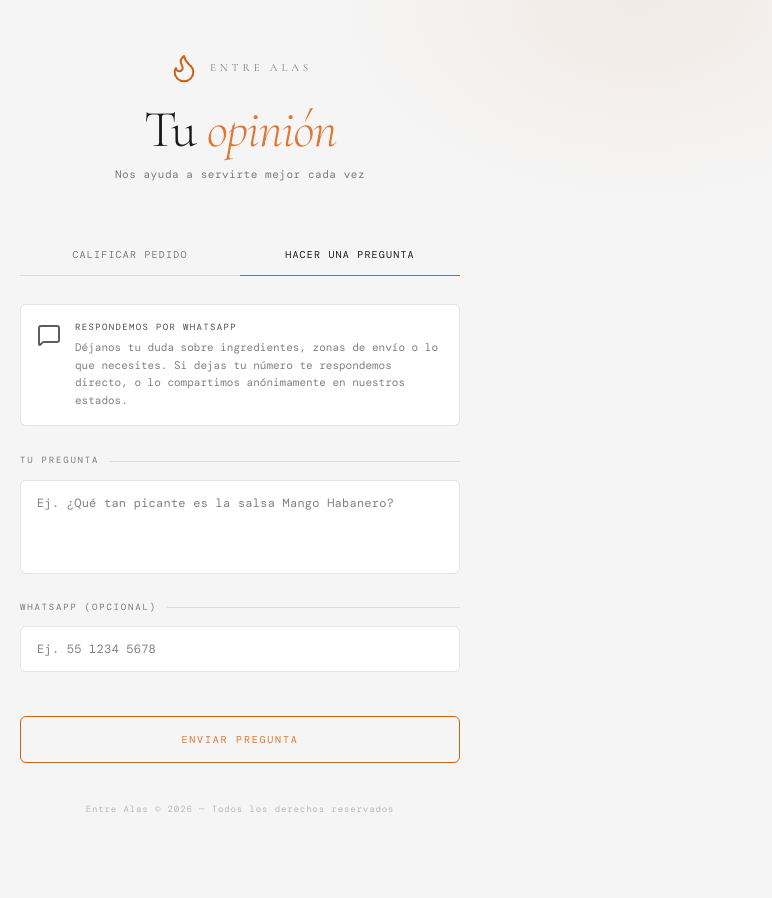
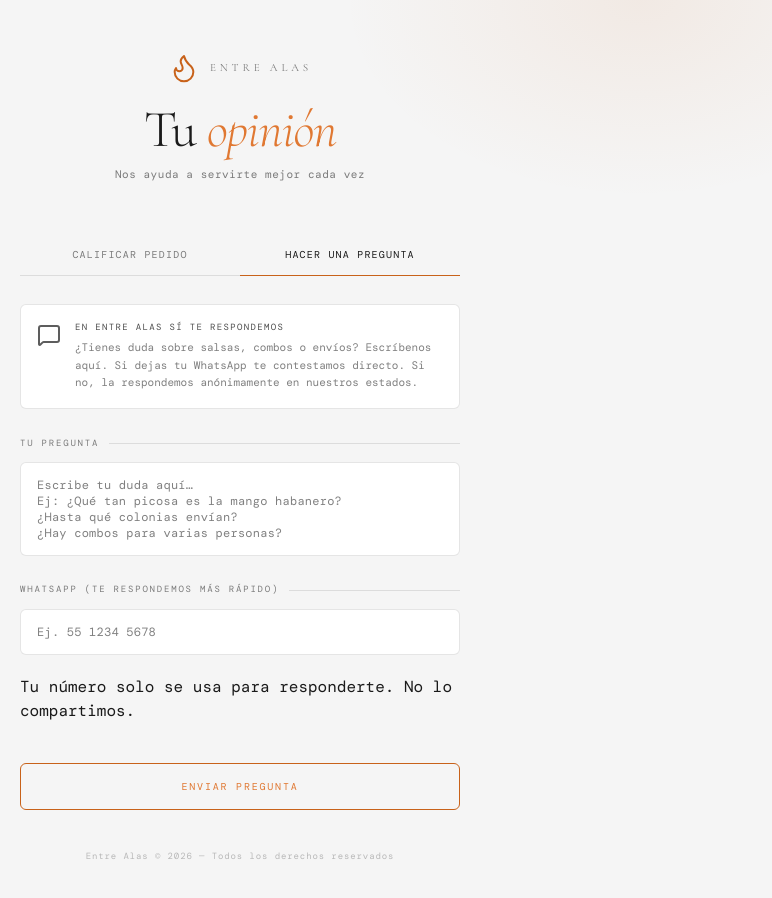
Before and after one commit to fdxruli/ea-panel-feed, a React (Vite) app: page /preguntas in a window 1280 px wide. Shown: the top 898 px of the page, without its empty margins (0-772 px from the left). Built offline with nearby package versions, Linux system fonts and the light colour scheme; no server answers; a web font is replaced by a local one.

Commit message:
Actualizar QuestionForm.tsx

```diff
--- a/src/components/QuestionForm.tsx
+++ b/src/components/QuestionForm.tsx
@@ -24,6 +24,7 @@ export function QuestionForm({ isActive }: QuestionFormProps) {
 
   const onSubmit = async (data: QuestionFormData) => {
     setMsg(null);
+
     try {
       const payload = {
         pregunta: data.pregunta,
@@ -33,50 +34,89 @@ export function QuestionForm({ isActive }: QuestionFormProps) {
       const { error } = await supabase.from('questions').insert([payload]);
       if (error) throw error;
 
-      setMsg({ type: 'success', text: 'Pregunta recibida — atento a nuestros estados' });
+      setMsg({
+        type: 'success',
+        text: '¡Listo! En Entre Alas te respondemos muy pronto 🍗🔥'
+      });
+
       reset();
       setTimeout(() => setMsg(null), 3500);
     } catch (err) {
-      setMsg({ type: 'error', text: 'Error al enviar. Intenta de nuevo.' });
+      setMsg({
+        type: 'error',
+        text: 'Hubo un problema al enviar tu pregunta. Intenta de nuevo.'
+      });
     }
   };
 
   return (
     <div className={`tab-panel ${isActive ? 'active' : ''}`}>
+
+      {/* Info principal */}
       <div className="info-box">
         <MessageSquare className="info-box-icon" />
         <div>
-          <div className="info-box-title">Respondemos por WhatsApp</div>
-          <div className="info-box-body">Déjanos tu duda sobre ingredientes, zonas de envío o lo que necesites. Si dejas tu número te respondemos directo, o lo compartimos anónimamente en nuestros estados.</div>
+          <div className="info-box-title">En Entre Alas sí te respondemos</div>
+          <div className="info-box-body">
+            ¿Tienes duda sobre salsas, combos o envíos? Escríbenos aquí.
+            Si dejas tu WhatsApp te contestamos directo.
+            Si no, la respondemos anónimamente en nuestros estados.
+          </div>
         </div>
       </div>
 
       <form onSubmit={handleSubmit(onSubmit)}>
+
+        {/* Pregunta */}
         <div className="field-group">
           <div className="section-label">Tu pregunta</div>
           <textarea
             rows={4}
-            placeholder="Ej. ¿Qué tan picante es la salsa Mango Habanero?"
+            placeholder={`Escribe tu duda aquí…
+Ej: ¿Qué tan picosa es la mango habanero?
+¿Hasta qué colonias envían?
+¿Hay combos para varias personas?`}
             {...register('pregunta')}
-          ></textarea>
-          {errors.pregunta && <span className="msg show error">{errors.pregunta.message}</span>}
+          />
+          {errors.pregunta && (
+            <span className="msg show error">{errors.pregunta.message}</span>
+          )}
         </div>
 
+        {/* WhatsApp */}
         <div className="field-group">
-          <div className="section-label">WhatsApp (opcional)</div>
+          <div className="section-label">WhatsApp (te respondemos más rápido)</div>
           <input
             type="tel"
             placeholder="Ej. 55 1234 5678"
             {...register('telefono')}
           />
-          {errors.telefono && <span className="msg show error">{errors.telefono.message}</span>}
+          {errors.telefono && (
+            <span className="msg show error">{errors.telefono.message}</span>
+          )}
         </div>
 
-        {msg && <div className={`msg show ${msg.type}`}>{msg.text}</div>}
+        {/* Mensaje sistema */}
+        {msg && (
+          <div className={`msg show ${msg.type}`}>
+            {msg.text}
+          </div>
+        )}
 
-        <button type="submit" className="submit-btn" disabled={isSubmitting}>
+        {/* Nota confianza */}
+        <p className="mini-note">
+          Tu número solo se usa para responderte. No lo compartimos.
+        </p>
+
+        {/* Botón */}
+        <button
+          type="submit"
+          className="submit-btn"
+          disabled={isSubmitting}
+        >
           <span>{isSubmitting ? 'Enviando…' : 'Enviar pregunta'}</span>
         </button>
+
       </form>
     </div>
   );
```
